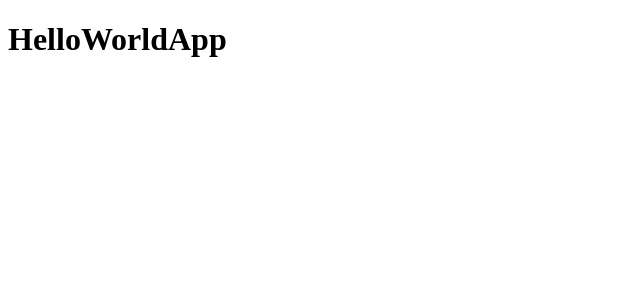
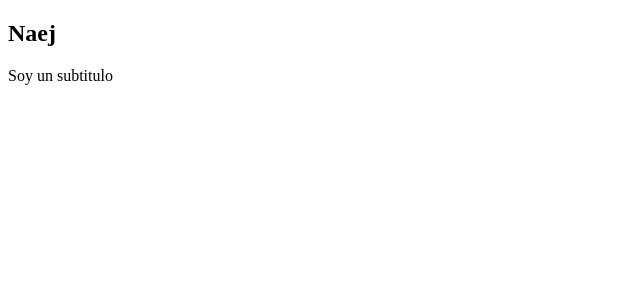
Before and after one commit to Naej-Solrac/counter-app, a React (Vite) app: page / in a window 1280 px wide. Shown: the top 300 px of the page, without its empty margins (0-640 px from the left). Built offline with nearby package versions, Linux system fonts and the light colour scheme.

Commit message:
tarea hacer componente naej, Fragment y <> </>

```diff
--- /dev/null
+++ b/src/Naej.jsx
@@ -0,0 +1,12 @@
+import Fragment from 'react' //con est podemos utilizar <Fragment> abre y cierra
+//o podemos usar <> </> y evitar usar el import
+import React from 'react'
+
+export const Naej = () => {
+  return (
+    <>
+    <h2>Naej</h2>
+    <p>Soy un subtitulo</p>
+    </>
+  );
+}
--- a/src/main.jsx
+++ b/src/main.jsx
@@ -1,12 +1,13 @@
 import React from 'react'; //importamos react
 import  ReactDOM  from 'react-dom/client'; //herramienta para renderizar react como es web usamos DOM
 import { HelloWorldApp } from './HelloWorldApp';
+import { Naej } from './Naej';
 
 
 
 
 ReactDOM.createRoot(document.getElementById('root')).render( //forma de renderizar nuestro componente
     <React.StrictMode>
-        <HelloWorldApp />
+        <Naej/>
     </React.StrictMode>
 );
```
